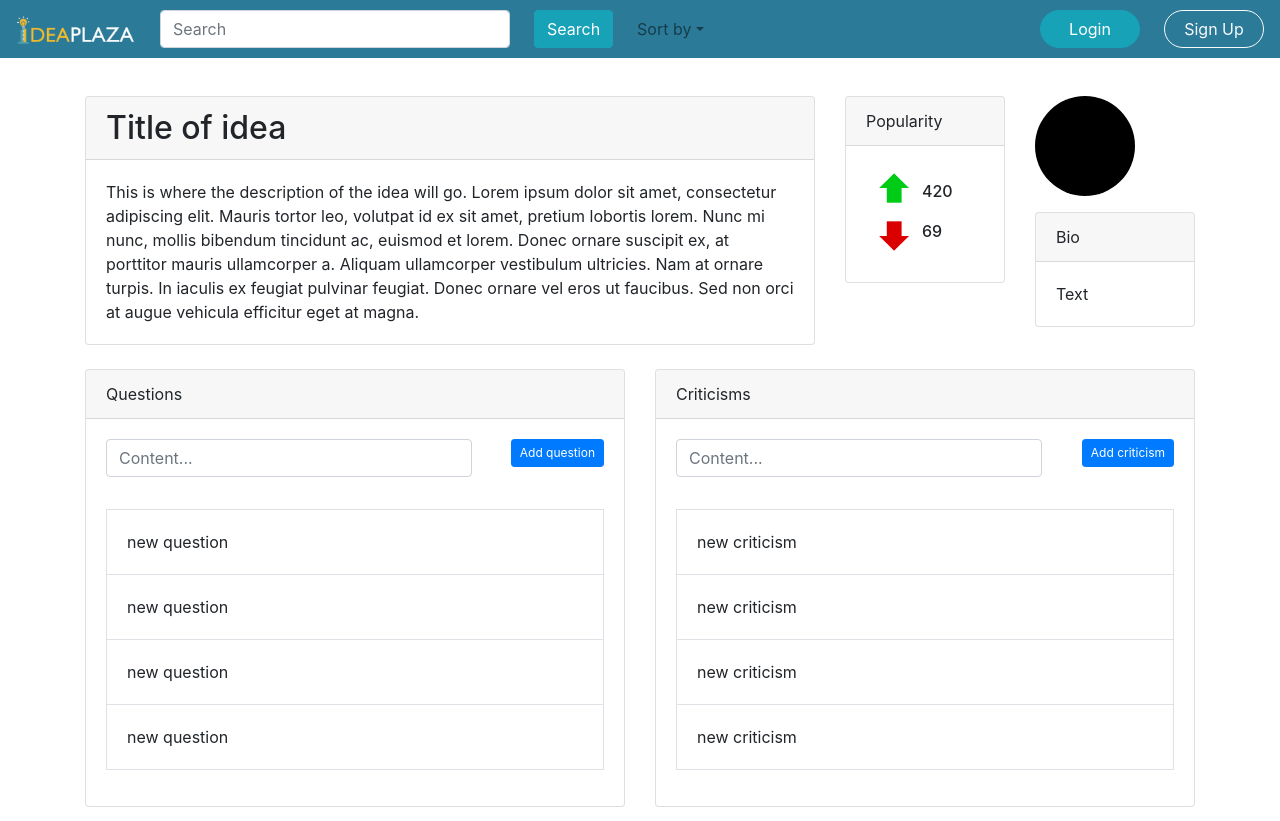
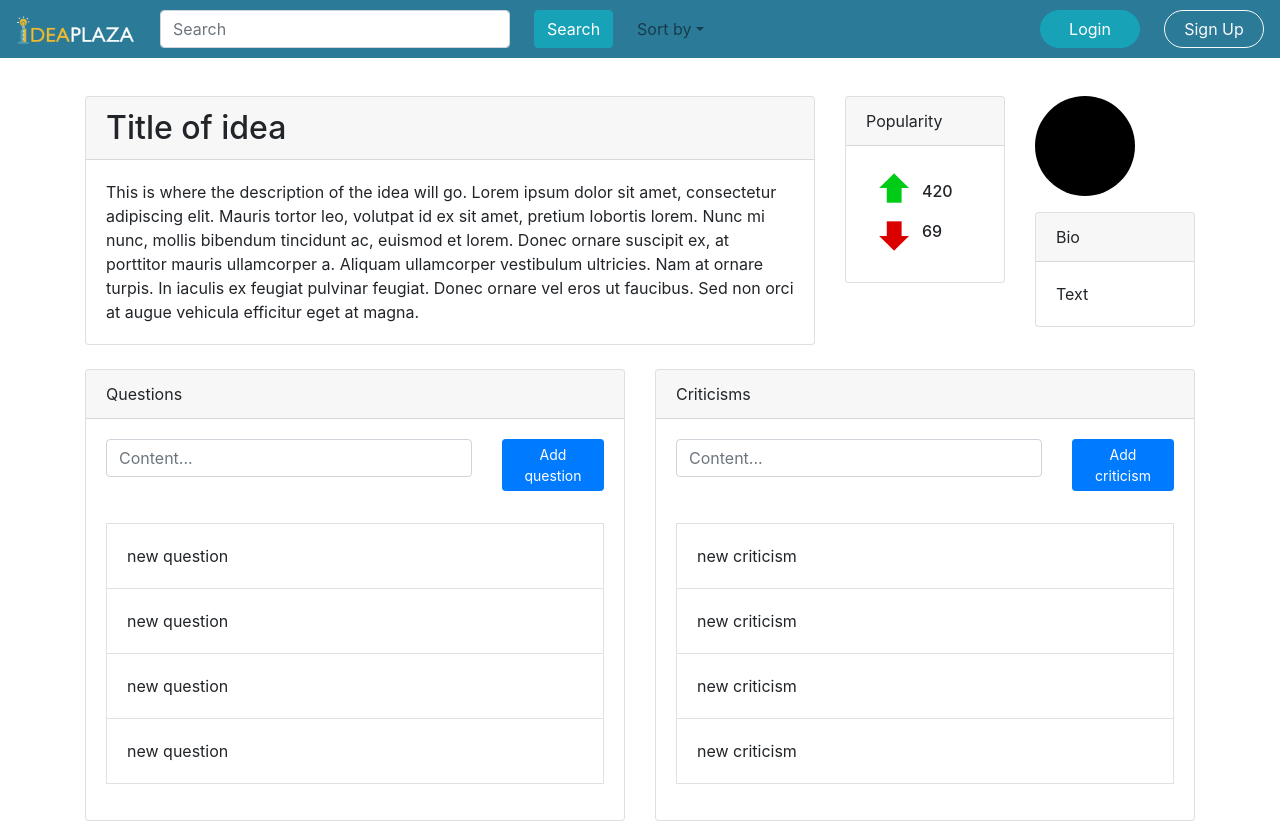
Before and after one commit to radix4/idea-plaza, a React (Create React App) app in the folder frontend/: page / in a window 1280 px wide. Built offline with nearby package versions, Linux system fonts and the light colour scheme.

Commit message:
Changed font size.

```diff
--- a/frontend/src/components/IdeaPage.js
+++ b/frontend/src/components/IdeaPage.js
@@ -14,7 +14,7 @@ const styles = {
   },
   buttonRight: {
     float: 'right',
-    fontSize: 12,
+    fontSize: 14,
   },
   votingButton: {
     float: 'left',
```
